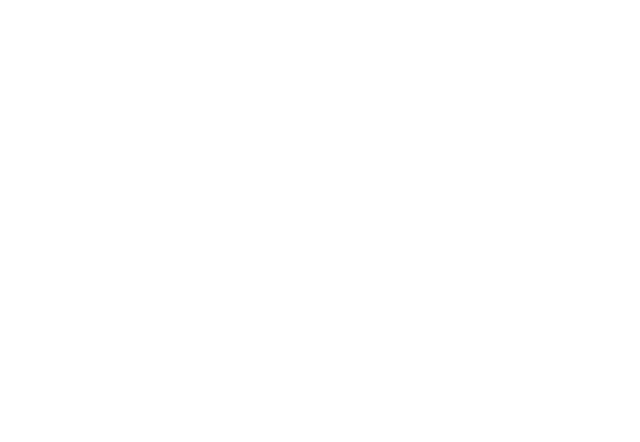
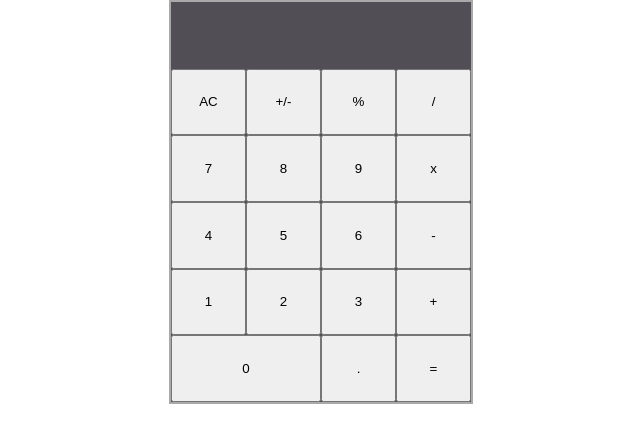
Before and after one commit to ChrisJGuard/calculator, a plain HTML site: page index.html in a window 1280 px wide. Shown: the whole page, without its empty margins (319-959 px from the left). Drawn offline with Linux system fonts and the light colour scheme.

Commit message:
Add calculator button layout

```diff
--- a/index.html
+++ b/index.html
@@ -9,6 +9,28 @@
     <link rel="stylesheet" href="./styles/style.css" />
   </head>
   <body>
+    <div class="container">
+      <div class="result"></div>
+      <button class="modifier">AC</button>
+      <button class="modifier">+/-</button>
+      <button class="modifier">%</button>
+      <button class="operation">/</button>
+      <button class="operation">x</button>
+      <button class="operation">-</button>
+      <button class="operation">+</button>
+      <button class="operation">=</button>
+      <button class="number zero">0</button>
+      <button class="number decimal">.</button>
+      <button class="number row-1">1</button>
+      <button class="number row-1">2</button>
+      <button class="number row-1">3</button>
+      <button class="number row-2">4</button>
+      <button class="number row-2">5</button>
+      <button class="number row-2">6</button>
+      <button class="number row-3">7</button>
+      <button class="number row-3">8</button>
+      <button class="number row-3">9</button>
+    </div>
     <script src="./scripts/calc.js"></script>
   </body>
 </html>
--- a/styles/style.css
+++ b/styles/style.css
@@ -0,0 +1,40 @@
+.container {
+  width: 300px;
+  height: 400px;
+  background-color: rgb(81, 78, 85);
+  border: 2px solid darkgrey;
+  margin: 0 auto;
+  display: grid;
+  grid-template-columns: repeat(4, 1fr);
+  grid-template-rows: repeat(6, 1fr);
+}
+
+.result {
+  grid-column: 1 / -1;
+}
+
+.operation {
+  grid-column: 4;
+}
+
+.zero {
+  grid-column: 1 / 3;
+  grid-row: 6;
+}
+
+.decimal {
+  grid-column: 3 / 4;
+  grid-row: 6;
+}
+
+.row-1 {
+  grid-row: 5;
+}
+
+.row-2 {
+  grid-row: 4;
+}
+
+.row-3 {
+  grid-row: 3;
+}
```
